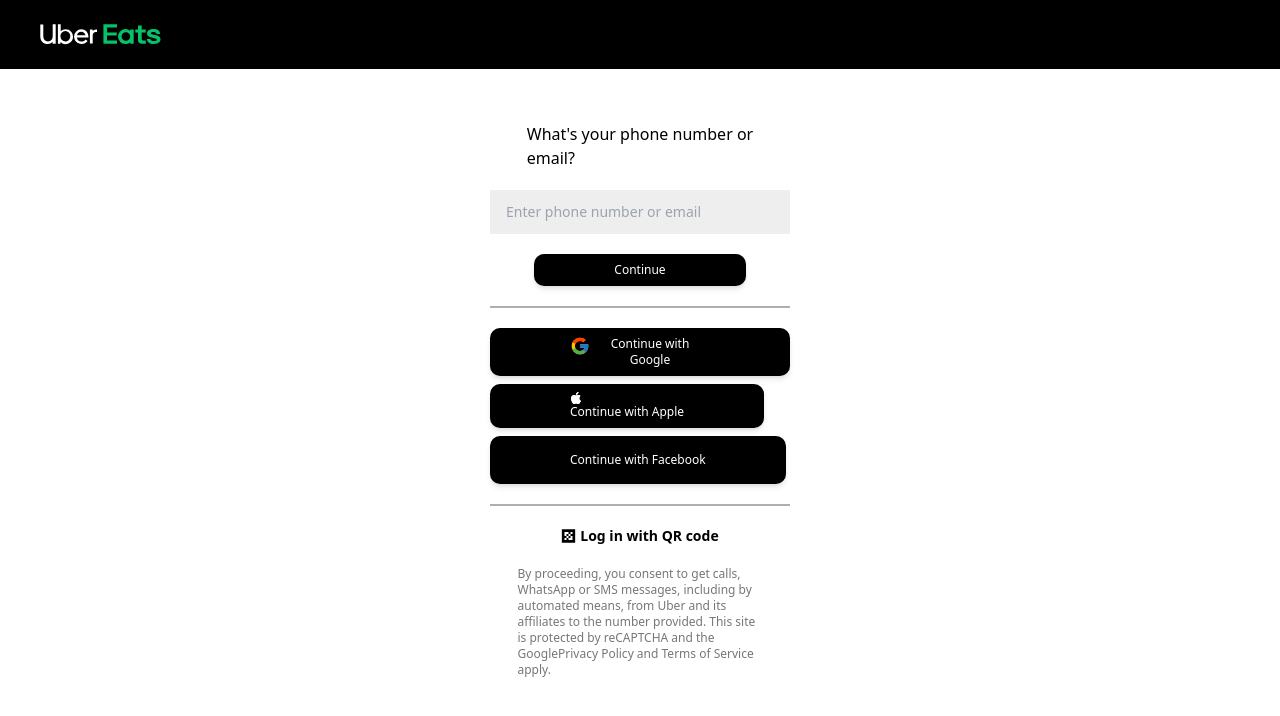
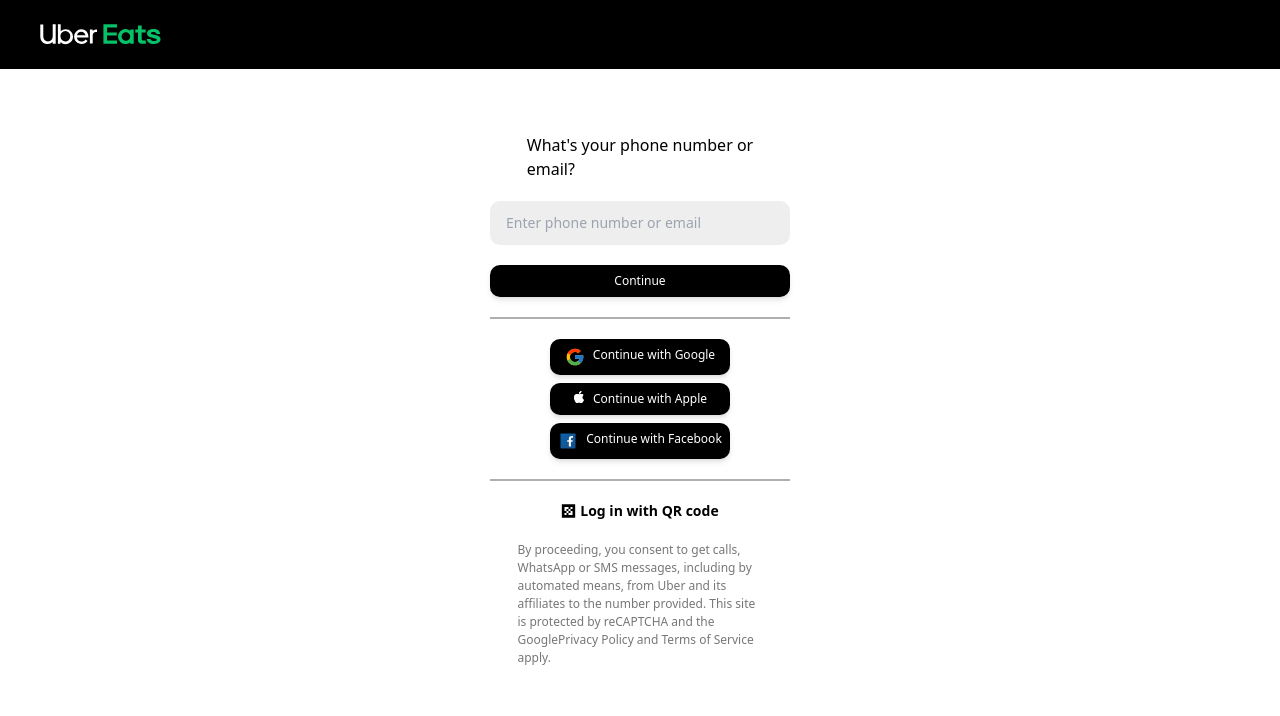
Before and after one commit to JacobSeatlholo/mbolweni., a Next.js app: page /sign-in in a window 1280 px wide. Shown: the top 716 px of the page. Built offline with nearby package versions, Linux system fonts and the light colour scheme.

Commit message:
UPDATE UI

```diff
--- a/app/(auth)/sign-in/page.tsx
+++ b/app/(auth)/sign-in/page.tsx
@@ -6,9 +6,9 @@
 
 export default function Page() {
   return (
-    <main className="">
+    <>
       <SubNavbar />
-      <section className="flex justify-center items-center  flex-col h-screen w-[300px] space-y-5 ">
+      <section className="flex justify-center items-center  flex-col h-screen  space-y-5 ">
         <h2>
           What's your phone number or <br />
           email?
@@ -16,25 +16,35 @@
         <input
           type="text"
           placeholder="Enter phone number or email"
-          className="bg-[#eee] text-[#777] px-4 py-3 w-[300px] outline-none rounded-md text-sm"
+          className="bg-[#eee] text-[#777] px-4 py-3 w-[300px] outline-none rounded-[10px] text-sm"
         />
-        <Button className="rounded-[10px] px-20 py-2 text-xs">Continue</Button>
+        <Button className="rounded-[10px] p-2 text-xs w-full">Continue</Button>
         <Separator className="bg-[#afafaf]" />
         <div className="space-y-2">
-          <Button className="rounded-[10px] px-20 py-2 text-xs flex ">
+          <div className="">
+            <Button className="rounded-[10px] p-2 text-xs flex w-full justify-center gap-2">
+              <Image
+                width={20}
+                height={20}
+                src="/icons8-google.svg"
+                alt="google"
+              />
+              <p className="">Continue with Google</p>
+            </Button>
+          </div>
+          <div>
+            <Button className="rounded-[10px] p-2 text-xs flex w-full justify-center gap-2">
+              <BsApple /> <p>Continue with Apple</p>
+            </Button>
+          </div>
+
+          <Button className="rounded-[10px] p-2 text-xs flex w-full justify-center gap-2">
             <Image
               width={20}
               height={20}
-              src="/icons8-google.svg"
+              src="/icons8-facebook.svg"
               alt="google"
             />
-            <p>Continue with Google</p>
-          </Button>
-
-          <Button className="rounded-[10px] px-20 py-2 text-xs">
-            <BsApple /> <p>Continue with Apple</p>
-          </Button>
-          <Button className="rounded-[10px] px-20 py-4 text-xs">
             <p>Continue with Facebook</p>
           </Button>
         </div>
@@ -48,8 +58,8 @@
             xmlns="http://www.w3.org/2000/svg"
           >
             <path
-              fill-rule="evenodd"
-              clip-rule="evenodd"
+              fillRule="evenodd"
+              clipRule="evenodd"
               d="M0.835938 0.332031L0.835938 13.6654L14.1693 13.6654L14.1693 0.332031L0.835938 0.332031ZM11.5026 4.9987H9.5026V2.9987L11.5026 2.9987V4.9987ZM9.5026 6.9987V4.9987H7.5026L7.5026 2.9987L3.5026 2.9987L3.5026 6.9987L5.5026 6.9987V8.9987H3.5026L3.5026 10.9987H5.5026V8.9987H7.5026V10.9987L11.5026 10.9987L11.5026 6.9987H9.5026ZM7.5026 6.9987H5.5026V4.9987H7.5026V6.9987ZM7.5026 6.9987H9.5026L9.5026 8.9987L7.5026 8.9987V6.9987Z"
               fill="black"
             ></path>
@@ -58,7 +68,7 @@
         </div>
         <div>
           {" "}
-          <p className="text-xs text-[#777] w-[245px]">
+          <p className="text-[12px] text-[#777] w-[245px]">
             By proceeding, you consent to get calls, WhatsApp or SMS messages,
             including by automated means, from Uber and its affiliates to the
             number provided. This site is protected by reCAPTCHA and the Google
@@ -66,6 +76,6 @@
           </p>
         </div>
       </section>
-    </main>
+    </>
   );
 }
```
Also changed, not shown: public/icons8-facebook.svg (added).
